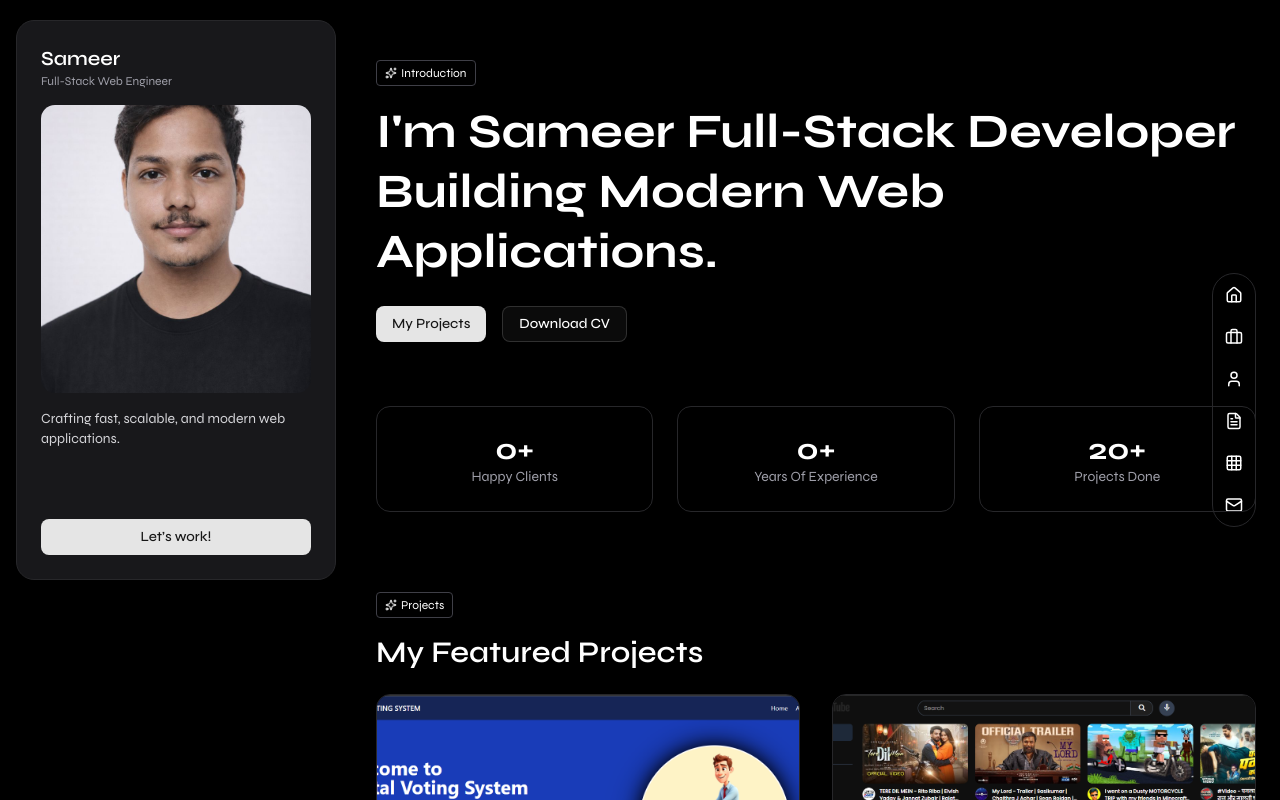
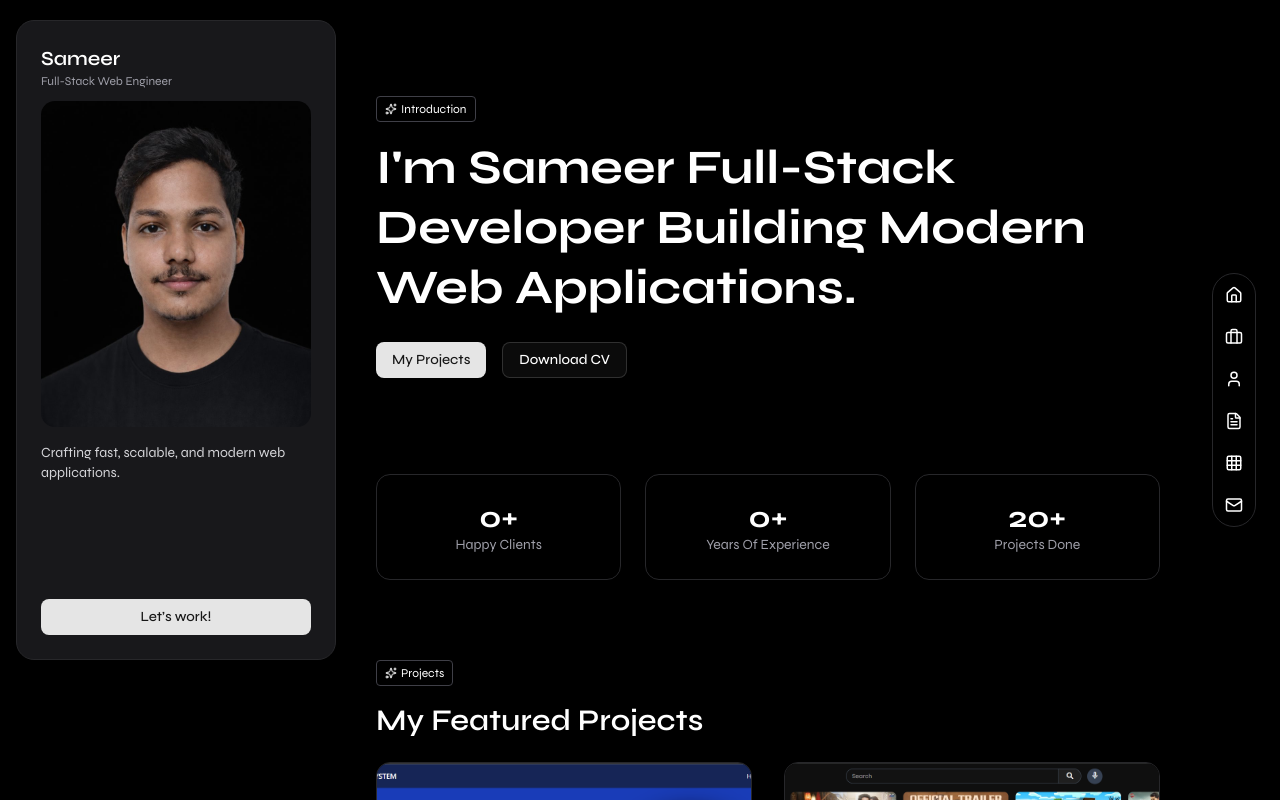
Before and after one commit to sameerkumar236/Portfolio, a React (Vite) app in the folder vite-project/: page / in a window 1280 px wide. Shown: the top 800 px of the page. Built offline with nearby package versions, Linux system fonts and the light colour scheme.

Commit message:
my personal portfolio

```diff
--- a/vite-project/src/App.jsx
+++ b/vite-project/src/App.jsx
@@ -12,15 +12,26 @@ import Contact from "./components/ui/sections/Contact";
 
 export default function App() {
   return (
-    <div className="bg-black text-white min-h-screen">
+    <div className="min-h-screen bg-black text-white">
+
+      {/* Mobile only */}
       <MobileMenu />
+
+      {/* Desktop only */}
       <Sidebar />
       <RightNavbar />
 
-      <main className="px-6 py-10 lg:ml-[22rem]">
-        {/* 🔥 CENTER WRAPPER */}
-        <div className="max-w-[880px] mx-auto relative top-5">
-
+      {/* MAIN CONTENT */}
+      <main
+        className="
+          px-4 sm:px-6
+          pt-24
+          lg:ml-[22rem]
+          lg:mr-24
+        "
+      >
+        {/* CENTER WRAPPER */}
+        <div className="max-w-[880px] mx-auto space-y-24">
           <Hero />
           <Stats />
           <Projects />
--- a/vite-project/src/components/ui/MobileMenu.jsx
+++ b/vite-project/src/components/ui/MobileMenu.jsx
@@ -6,6 +6,8 @@ import {
   FileText,
   Grid,
   Mail,
+  Github,
+  Linkedin,
 } from "lucide-react";
 import { Button } from "@/components/ui/button";
 import {
@@ -26,7 +28,6 @@ const menuItems = [
 
 export default function MobileMenu() {
   const scrollToSection = (id) => {
-    // ⏱️ wait for sheet close animation
     setTimeout(() => {
       const section = document.getElementById(id);
       if (section) {
@@ -35,13 +36,12 @@ export default function MobileMenu() {
           block: "start",
         });
       }
-    }, 250); // 👈 important delay
+    }, 250);
   };
 
   return (
     <div className="fixed top-4 right-4 z-50 lg:hidden">
       <Sheet>
-        {/* ☰ MENU BUTTON */}
         <SheetTrigger asChild>
           <Button
             variant="ghost"
@@ -52,19 +52,18 @@ export default function MobileMenu() {
           </Button>
         </SheetTrigger>
 
-        {/* SLIDE MENU */}
         <SheetContent
           side="right"
           hideCloseButton
-          className="bg-black text-white w-72 p-6"
+          className="bg-black text-white w-72 p-6 flex flex-col"
         >
           {/* HEADER */}
-          <div className="flex items-center justify-between mb-8">
+          <div className="mb-8">
             <h2 className="text-lg font-semibold">Menu</h2>
           </div>
 
           {/* MENU ITEMS */}
-          <nav className="flex flex-col gap-4">
+          <nav className="flex flex-col gap-4 flex-1">
             {menuItems.map((item) => (
               <SheetClose asChild key={item.id}>
                 <button
@@ -77,6 +76,29 @@ export default function MobileMenu() {
               </SheetClose>
             ))}
           </nav>
+
+          {/* SOCIAL LINKS */}
+          <div className="border-t border-zinc-800 pt-4 flex gap-4">
+            <a
+              href="https://github.com/sameerkumar236"
+              target="_blank"
+              rel="noopener noreferrer"
+              className="flex items-center gap-2 text-zinc-400 hover:text-white transition"
+            >
+              <Github size={18} />
+              GitHub
+            </a>
+
+            <a
+              href="https://www.linkedin.com/in/sameer-kumar-03b2b3326/"
+              target="_blank"
+              rel="noopener noreferrer"
+              className="flex items-center gap-2 text-zinc-400 hover:text-white transition"
+            >
+              <Linkedin size={18} />
+              LinkedIn
+            </a>
+          </div>
         </SheetContent>
       </Sheet>
     </div>
--- a/vite-project/src/components/ui/sections/Contact.jsx
+++ b/vite-project/src/components/ui/sections/Contact.jsx
@@ -70,7 +70,7 @@ export default function Contact() {
             required
           />
 
-          <Button type="submit" className="mt-4">
+          <Button type="submit" className="mt-4 mb-8">
             Send Message
           </Button>
         </form>
--- a/vite-project/src/components/ui/sections/Resume.jsx
+++ b/vite-project/src/components/ui/sections/Resume.jsx
@@ -41,14 +41,14 @@ export default function Resume() {
               />
 
               <TimelineItem
-                year="2025"
+                year="2025-2026"
                 title="Full-Stack Development course"
                 subtitle="Dice Academy"
                 desc="Learned modern JavaScript, React,Expressjs,MongoDB and responsive UI patterns through real-world projects."
               />
 
               <TimelineItem
-                year="2024"
+                year="2023-2024"
                 title="English Speaking Course"
                 subtitle="Freedom Employability Academy"
                 desc="Learned English speaking and Personality Development."
--- a/vite-project/src/components/ui/structure/Sidebar.jsx
+++ b/vite-project/src/components/ui/structure/Sidebar.jsx
@@ -1,5 +1,5 @@
 import { Button } from "@/components/ui/button";
-import photo from "@/assets/real photo.png"
+import photo from "@/assets/real photo.png";
 
 export default function Sidebar() {
   const scrollToContact = () => {
@@ -15,38 +15,42 @@ export default function Sidebar() {
   return (
     <aside
       className="
-        relative lg:fixed
-        top-auto lg:top-5
-        left-auto lg:left-4
-        w-full lg:w-80
-        h-auto lg:h-[calc(75vh-2.5rem)]
-        bg-zinc-900 border border-zinc-800
+        w-full
+        max-w-md
+        mx-auto
+        mb-10
+
+        lg:mb-0
+        lg:fixed
+        lg:top-5
+        lg:left-4
+        lg:w-80
+        lg:h-[calc(85vh-2.5rem)]
+
+        bg-zinc-900
+        border border-zinc-800
         rounded-2xl
         p-4 lg:p-6
         flex flex-col
-        overflow-y-auto
       "
     >
       <h2 className="text-xl font-semibold">Sameer</h2>
 
-      <p className="text-xs text-zinc-400 mb-4">
+      <p className="text-xs text-zinc-400 mb-3">
         Full-Stack Web Engineer
       </p>
 
       <img
-        src= {photo}
-        className="rounded-xl h-64 lg:h-72 object-cover mb-4"
+        src={photo}
         alt="Profile"
+        className="rounded-xl w-full h-auto object-cover mb-4"
       />
 
-      <p className="text-sm text-zinc-300">
+      <p className="text-sm text-zinc-300 flex-1">
         Crafting fast, scalable, and modern web applications.
       </p>
 
-      <Button
-        className="mt-6 lg:mt-auto"
-        onClick={scrollToContact}
-      >
+      <Button className="mt-4 w-full" onClick={scrollToContact}>
         Let’s work!
       </Button>
     </aside>
```
Also changed, not shown: vite-project/src/assets/real photo.png.
